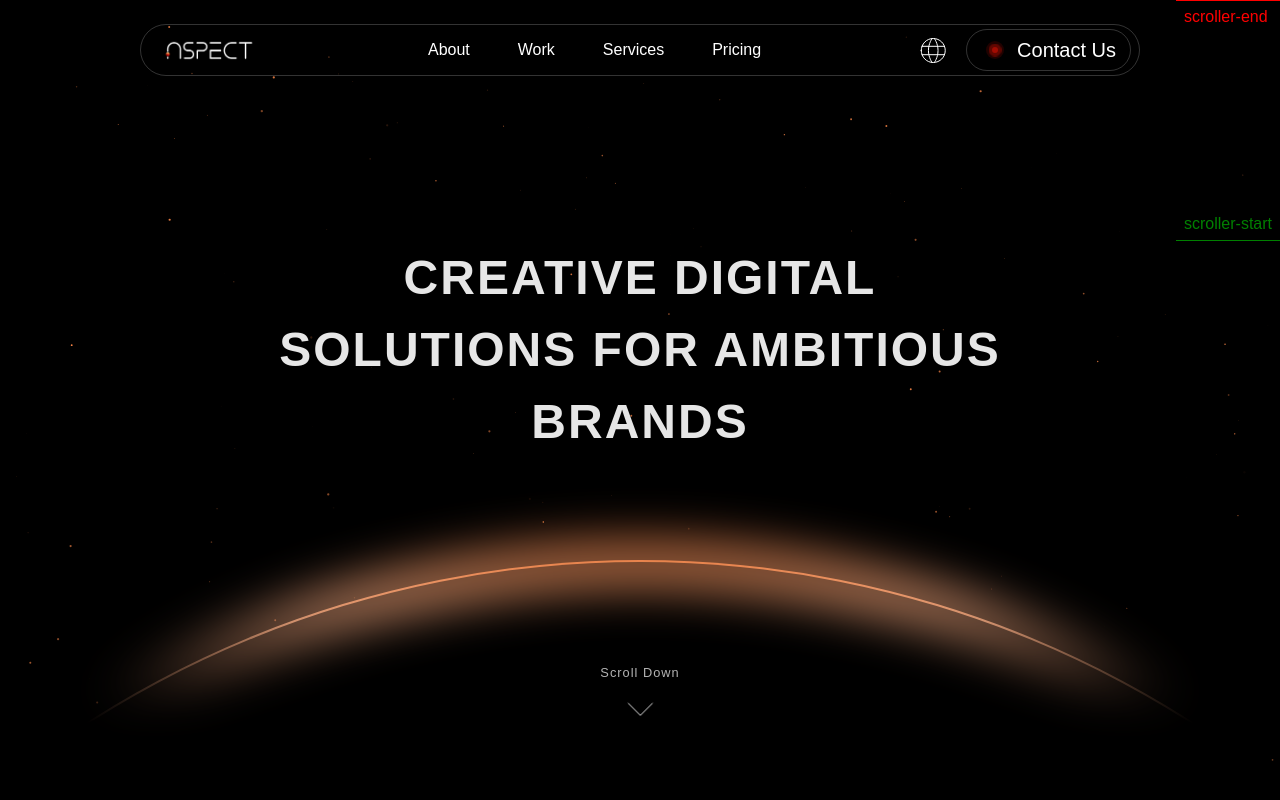
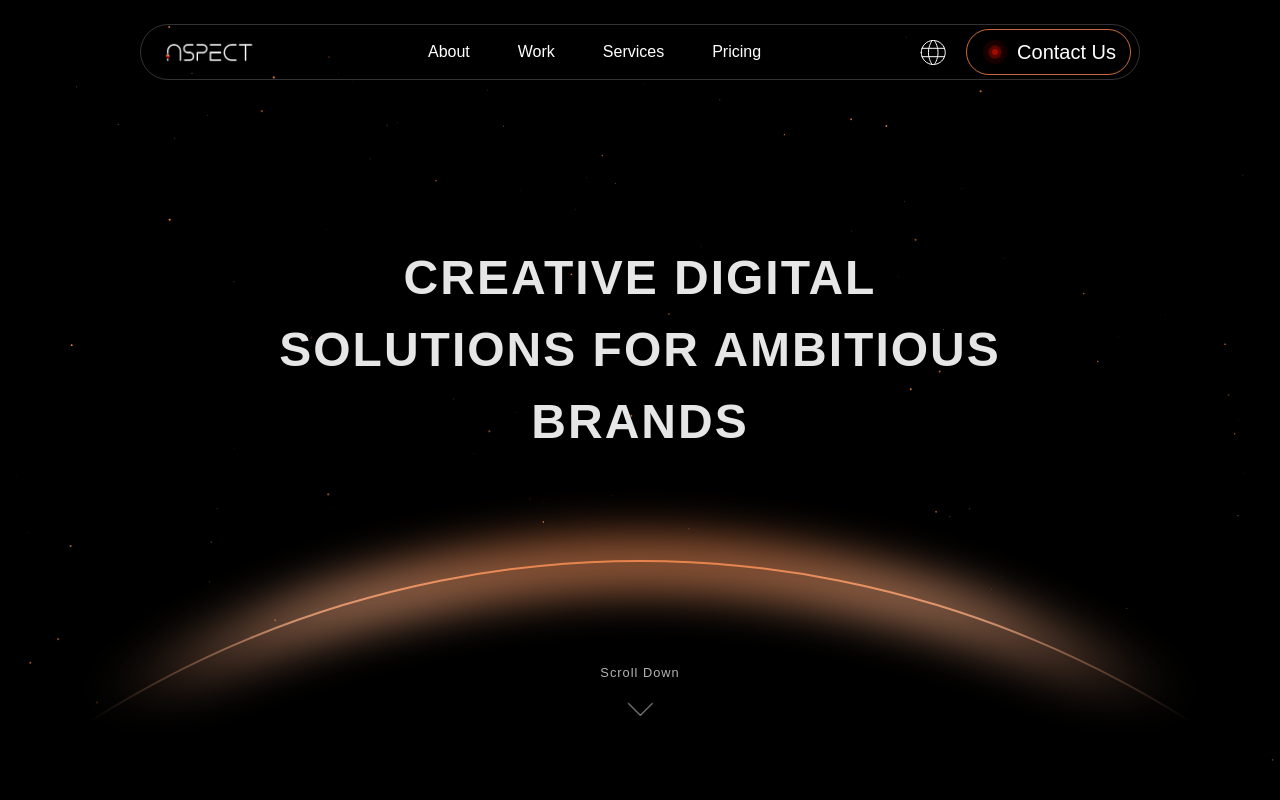
Before and after one commit to BELAL999/Aspect-agency, a React (Vite) app: page / in a window 1280 px wide. Shown: the top 800 px of the page. Built offline with nearby package versions, Linux system fonts and the light colour scheme.

Commit message:
nav bar final touch

```diff
--- a/src/components/Header.jsx
+++ b/src/components/Header.jsx
@@ -6,6 +6,8 @@ import logoWeb from '../assets/images/logo.webp'
 import clsx from "clsx"
 import { GoX } from "react-icons/go";
 import { useEffect,useState } from 'react';
+import { FiAlignJustify } from "react-icons/fi";
+
 
 const Header = () => {
     const {t,i18n , setActiveMenu , activeMenu} = useTheme();
@@ -29,16 +31,18 @@ const Header = () => {
     },[])
 
     return (
-        <header >
-            <nav className={clsx('z-40 flex max-w-[1000px] w-full mt-6 items-center justify-between fixed top-0 left-1/2 -translate-x-1/2 transition-all duration-500 min-lg:border border-[#ffffff33] rounded-full px-2 py-1',hasScroll ? "glass-effect" :"")}>
+        <header className={clsx('z-40 flex  mt-6 items-center fixed top-0 left-1/2 -translate-x-1/2 transition-all duration-500 min-lg:border border-[#ffffff33] rounded-full px-2 py-1',hasScroll ? "glass-effect w-[700px]" :"max-w-[1000px] w-full")}>
+            <nav className={clsx('flex max-lg:dropDown justify-between items-center flex-1',
+                activeMenu ? "dropDownItem flex-col" : "hide" , hasScroll ? "" : "")}>
                 <NavLink to="/" onClick={() => setActiveMenu(false)}>
                     <picture>
                         <source srcSet={logoWeb} type="image/webp" />
                         <img src={logo} alt="logo" width={120} height={26} loading="lazy" />
                     </picture>
                 </NavLink>
-                <ul className={clsx('flex min-lg:px-[100px] gap-[48px] min-lg:py-[8px] max-lg:dropDown',
-                activeMenu ? "dropDownItem " : "hide")}>
+                <ul className={clsx("flex gap-[48px] justify-center items-center max-lg:flex-col max-lg:py-[45px]",
+                    hasScroll ? "min-lg:px-[32px]" : "min-lg:px-[100px]"
+                )}>
                     {pages.map(page =>  (
                         <li key={page.id} className='min-lg:text-[16px] text-2xl '>
                             <NavLink to={page.path}>
@@ -46,8 +50,8 @@ const Header = () => {
                             </NavLink>
                         </li>
                     ))}
-                    {activeMenu && <li>
-                    <div className='flex gap-[20px] flex-col justify-between'>
+                </ul>
+                <div className='flex gap-[20px] max-lg:flex-col justify-between'>
                         <button onClick={() => {
                             changeLanguage(i18n.language === 'en' ? "ar" : "en")
                             setActiveMenu(false)
@@ -60,7 +64,7 @@ const Header = () => {
                             </svg>
                         </button>
                         {/* 1px solid rgba(253, 136, 72, 0.80); */}
-                        <button className='text-xl relative  flex justify-center items-center gap-[8px] border border-[#fd8848cc] rounded-3xl px-[14px] py-[8px] cursor-pointer'>
+                        {hasScroll ?<div class="w-10 h-10 p-0.5 rounded-[20.04px]  outline-[0.83px] outline-offset-[-0.83px] outline-orange-400 inline-flex justify-center items-center gap-3"></div> :                        <button className='text-xl relative  flex justify-center items-center gap-[8px] border border-[#fd8848cc] rounded-3xl px-[14px] py-[8px] cursor-pointer'>
                             <div className='flex justify-center items-center'>
                                 <div className='relative flex items-center justify-center min-w-[28px] min-h-[28px]'>
                                     <span className='absolute left-1/2 top-1/2 -translate-x-1/2 -translate-y-1/2 bg-[#a20c0233] w-[18px] h-[18px] rounded-full dot-pulse'></span>
@@ -68,50 +72,31 @@ const Header = () => {
                                     <span className='absolute left-1/2 top-1/2 -translate-x-1/2 -translate-y-1/2 w-[6px] h-[6px] rounded-full bg-[#A20C02] dot-pulse-3'></span>
                                 </div>
                             </div>
-                            <p>{t('navigation.contact')}</p>
+                            <p className='text-p1'>{t('navigation.contact')}</p>
                         </button>
+                        }
+
                 </div>
-                    </li>}
-
-                </ul>
-                <div className='flex gap-[20px]  max-lg:hidden'>
-                    <button onClick={() => changeLanguage(i18n.language === 'en' ? "ar" : "en")} className='cursor-pointer text-xl text-p1 '>
-                        <svg xmlns="http://www.w3.org/2000/svg" width="26" height="25" viewBox="0 0 26 25" fill="none">
-                            <path d="M1.23877 12.5C1.23877 19.1276 6.61117 24.5 13.2388 24.5C19.8664 24.5 25.2388 19.1276 25.2388 12.5C25.2388 5.8724 19.8664 0.5 13.2388 0.5C6.61117 0.5 1.23877 5.8724 1.23877 12.5Z" stroke="white" stroke-linecap="round" stroke-linejoin="round"/>
-                            <path d="M14.4386 0.560059C14.4386 0.560059 18.0386 5.30006 18.0386 12.5001C18.0386 19.7001 14.4386 24.4401 14.4386 24.4401M12.0386 24.4401C12.0386 24.4401 8.43863 19.7001 8.43863 12.5001C8.43863 5.30006 12.0386 0.560059 12.0386 0.560059M1.99463 16.7001H24.4826M1.99463 8.30006H24.4826" stroke="white" stroke-linecap="round" stroke-linejoin="round"/>
-                        </svg>
-                    </button>
-                    {/* 1px solid rgba(253, 136, 72, 0.80); */}
-                    <button className='text-xl relative  flex justify-center items-center gap-[8px] border border-[#ffffff33] rounded-3xl px-[14px] py-[6px] cursor-pointer'>
-                        <div className='flex justify-center items-center '>
-                            <div className='relative flex items-center justify-center min-w-[28px] min-h-[28px]'>
-                                <span className='absolute left-1/2 top-1/2 -translate-x-1/2 -translate-y-1/2 bg-[#a20c0233] w-[18px] h-[18px] rounded-full dot-pulse'></span>
-                                <span className='absolute left-1/2 top-1/2 -translate-x-1/2 -translate-y-1/2 w-[13px] h-[13px] rounded-full bg-[#a20c0280] dot-pulse-2'></span>
-                                <span className='absolute left-1/2 top-1/2 -translate-x-1/2 -translate-y-1/2 w-[6px] h-[6px] rounded-full bg-[#A20C02] dot-pulse-3'></span>
-                            </div>
-                        </div>
-                        <p className='text-p1'>{t('navigation.contact')}</p>
-                    </button>
-                </div>
+            </nav>
                 <div
     className={clsx(
-        'min-lg:hidden w-[30px] h-[20px] cursor-pointer max-lg:absolute top-0 z-50 flex items-center justify-center',
-        i18n.language === 'en' ? 'right-4' : 'left-4')}
+        'min-lg:hidden cursor-pointer z-50 flex items-center justify-between w-full relative')}
     onClick={() => {
         setActiveMenu(!activeMenu);
     }}
     >
+        <NavLink to="/" onClick={() => setActiveMenu(false)}>
+                    <picture>
+                        <source srcSet={logoWeb} type="image/webp" />
+                        <img src={logo} alt="logo" width={120} height={26} loading="lazy" />
+                    </picture>
+                </NavLink>
     {activeMenu ? (
         <GoX size={28} className='text-[#fd8848]'/>
     ) : (
-        <>
-        <span className='w-6 h-0.5 bg-p1 absolute top-0'></span>
-        <span className='w-6 h-0.5 bg-p1 absolute top-2'></span>
-        <span className='w-6 h-0.5 bg-p1 absolute top-4'></span>
-        </>
+        <FiAlignJustify className='text-p1 text-2xl' />
     )}
     </div>
-            </nav>
         </header>
     )
 }
--- a/src/components/Unique.jsx
+++ b/src/components/Unique.jsx
@@ -80,7 +80,6 @@ useEffect(() => {
                 start: "top 30%",
                 toggleActions: "play none none none",
                 scrub: true,
-                markers  : true ,
             },
             opacity: 0,
             y: 50,
```
Also changed, not shown: src/assets/images/plant.png (added), 1 other file (tests, documents, lock files or other folders).
